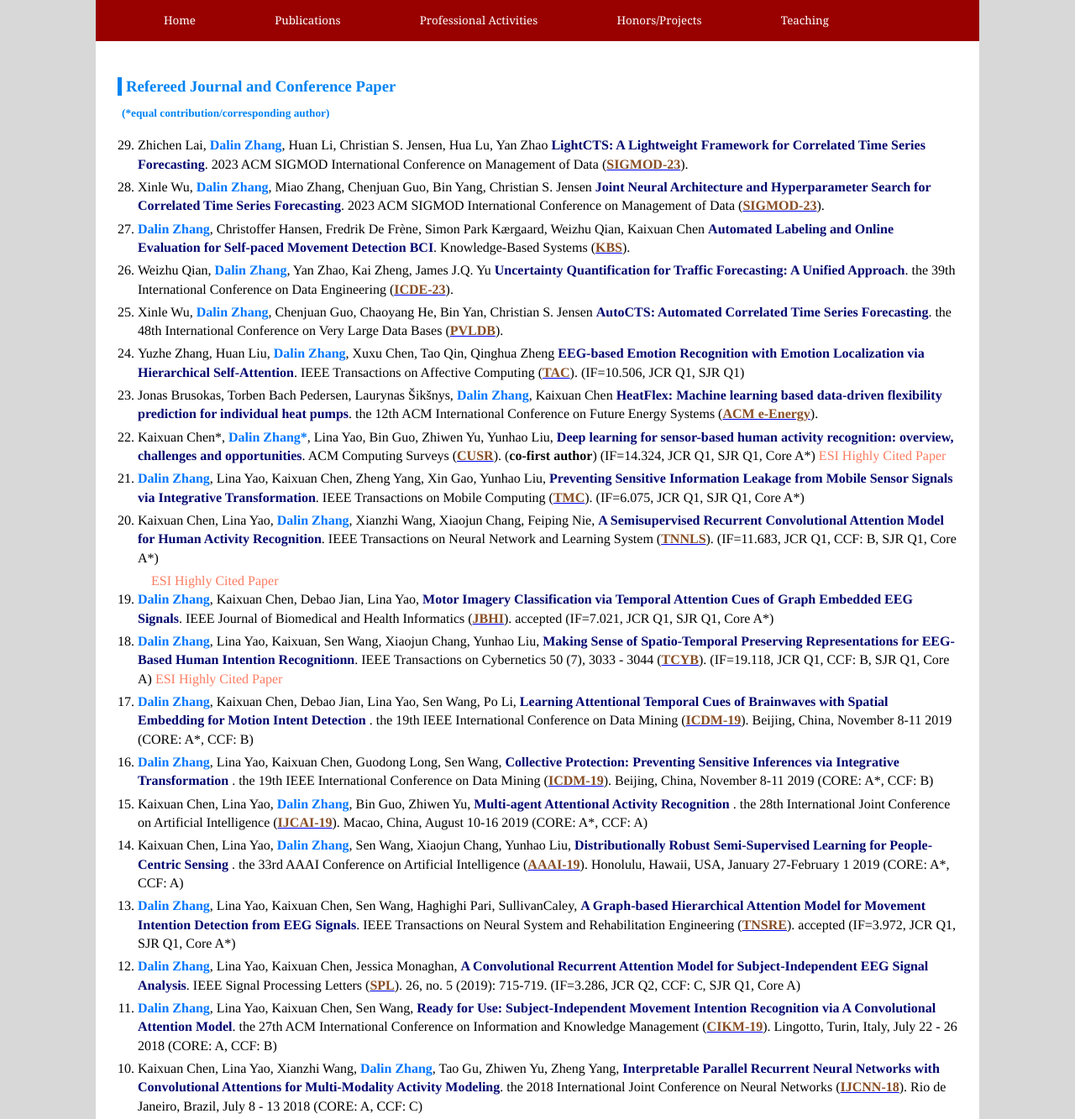
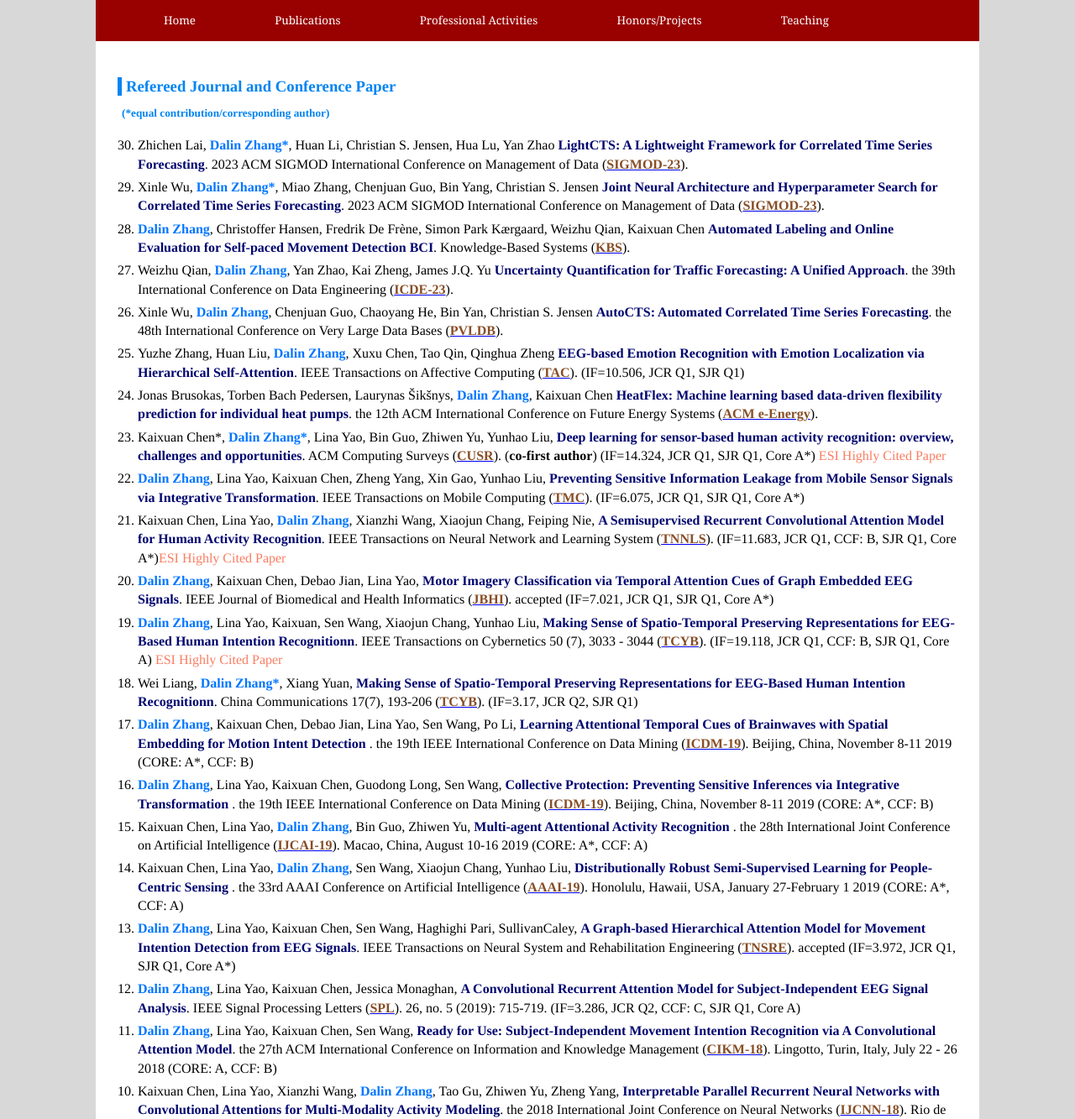
Before and after one commit to dalinzhang/dalinzhang.github.io, a plain HTML site: page publications.html in a window 1280 px wide. Shown: the top 1333 px of the page at 84% size. Drawn offline with Linux system fonts and the light colour scheme.

Commit message:
Update publications.html

```diff
--- a/publications.html
+++ b/publications.html
@@ -64,10 +64,10 @@
            margin: 10px 0 5px;">(*equal contribution/corresponding author)</h5>
 
 
-<ol reversed start="29">
-     <li>Zhichen Lai, <strong><font color="#0076ff">Dalin Zhang</font></strong>, Huan Li, Christian S. Jensen, Hua Lu, Yan Zhao <a href="https://arxiv.org/abs/2302.11974v2"><strong><font color= "#00066f">LightCTS: A Lightweight Framework for Correlated Time Series Forecasting</font></strong></a>.
+<ol reversed start="30">
+     <li>Zhichen Lai, <strong><font color="#0076ff">Dalin Zhang*</font></strong>, Huan Li, Christian S. Jensen, Hua Lu, Yan Zhao <a href="https://arxiv.org/abs/2302.11974v2"><strong><font color= "#00066f">LightCTS: A Lightweight Framework for Correlated Time Series Forecasting</font></strong></a>.
         2023 ACM SIGMOD International Conference on Management of Data (<a href="https://2023.sigmod.org/"><strong><u><font color="#874e26">SIGMOD-23</font></u></strong></a>). </li>
-    <li>Xinle Wu, <strong><font color="#0076ff">Dalin Zhang</font></strong>, Miao Zhang, Chenjuan Guo, Bin Yang, Christian S. Jensen <a href="https://arxiv.org/abs/2211.16126"><strong><font color= "#00066f">Joint Neural Architecture and Hyperparameter Search for Correlated Time Series Forecasting</font></strong></a>.
+    <li>Xinle Wu, <strong><font color="#0076ff">Dalin Zhang*</font></strong>, Miao Zhang, Chenjuan Guo, Bin Yang, Christian S. Jensen <a href="https://arxiv.org/abs/2211.16126"><strong><font color= "#00066f">Joint Neural Architecture and Hyperparameter Search for Correlated Time Series Forecasting</font></strong></a>.
         2023 ACM SIGMOD International Conference on Management of Data (<a href="https://2023.sigmod.org/"><strong><u><font color="#874e26">SIGMOD-23</font></u></strong></a>). </li>
     <li><strong><font color="#0076ff">Dalin Zhang</font></strong>, Christoffer Hansen, Fredrik De Frène, Simon Park Kærgaard, Weizhu Qian, Kaixuan Chen <a href="https://www.sciencedirect.com/science/article/pii/S0950705123001338"><strong><font color= "#00066f">Automated Labeling and Online Evaluation for Self-paced Movement Detection BCI</font></strong></a>.
         Knowledge-Based Systems (<a href="https://www.sciencedirect.com/journal/knowledge-based-systems"><strong><u><font color="#874e26">KBS</font></u></strong></a>). </li>
@@ -84,11 +84,13 @@
     <li><strong><font color="#0076ff">Dalin Zhang</font></strong>, Lina Yao, Kaixuan Chen, Zheng Yang, Xin Gao, Yunhao Liu, <a href="https://ieeexplore.ieee.org/document/9424974"><strong><font color= "#00066f">Preventing Sensitive Information Leakage from Mobile Sensor Signals via Integrative Transformation</font></strong></a>.
         IEEE Transactions on Mobile Computing (<a href="https://www.computer.org/csdl/journal/tm"><strong><u><font color="#874e26">TMC</font></u></strong></a>). (IF=6.075, JCR Q1, SJR Q1, Core A*)</li>
     <li>Kaixuan Chen, Lina Yao, <strong><font color="#0076ff">Dalin Zhang</font></strong>, Xianzhi Wang, Xiaojun Chang, Feiping Nie, <a href="https://ieeexplore.ieee.org/abstract/document/8767027"><strong><font color= "#00066f">A Semisupervised Recurrent Convolutional Attention Model for Human Activity Recognition</font></strong></a>.
-        IEEE Transactions on Neural Network and Learning System (<a href="https://cis.ieee.org/publications/t-neural-networks-and-learning-systems"><strong><u><font color="#874e26">TNNLS</font></u></strong></a>). (IF=11.683, JCR Q1, CCF: B, SJR Q1, Core A*)</li><font color= "#FB7C61">ESI Highly Cited Paper</font></li>
+        IEEE Transactions on Neural Network and Learning System (<a href="https://cis.ieee.org/publications/t-neural-networks-and-learning-systems"><strong><u><font color="#874e26">TNNLS</font></u></strong></a>). (IF=11.683, JCR Q1, CCF: B, SJR Q1, Core A*)<font color= "#FB7C61">ESI Highly Cited Paper</font></li>
     <li><strong><font color="#0076ff">Dalin Zhang</font></strong>, Kaixuan Chen, Debao Jian, Lina Yao, <a href="https://ieeexplore.ieee.org/document/8961150"><strong><font color= "#00066f">Motor Imagery Classification via Temporal Attention Cues of Graph Embedded EEG Signals</font></strong></a>.
         IEEE Journal of Biomedical and Health Informatics (<a href="https://jbhi.embs.org/"><strong><u><font color="#874e26">JBHI</font></u></strong></a>). accepted (IF=7.021, JCR Q1, SJR Q1, Core A*)</li>
     <li><strong><font color="#0076ff">Dalin Zhang</font></strong>, Lina Yao, Kaixuan, Sen Wang, Xiaojun Chang, Yunhao Liu, <a href="https://ieeexplore.ieee.org/abstract/document/8698218"><strong><font color= "#00066f">Making Sense of Spatio-Temporal Preserving Representations for EEG-Based Human Intention Recognitionn</font></strong></a>.
         IEEE Transactions on Cybernetics 50 (7), 3033 - 3044 (<a href="https://ieeexplore.ieee.org/xpl/RecentIssue.jsp?punumber=6221036"><strong><u><font color="#874e26">TCYB</font></u></strong></a>). (IF=19.118, JCR Q1, CCF: B, SJR Q1, Core A) <font color= "#FB7C61">ESI Highly Cited Paper</font></li>
+    <li>Wei Liang, <strong><font color="#0076ff">Dalin Zhang*</font></strong>, Xiang Yuan, <a href="https://ieeexplore.ieee.org/abstract/document/9147143"><strong><font color= "#00066f">Making Sense of Spatio-Temporal Preserving Representations for EEG-Based Human Intention Recognitionn</font></strong></a>.
+        China Communications 17(7), 193-206 (<a href="https://ieeexplore.ieee.org/xpl/RecentIssue.jsp?punumber=6245522"><strong><u><font color="#874e26">TCYB</font></u></strong></a>). (IF=3.17, JCR Q2, SJR Q1)
     <li> <strong><font color="#0076ff">Dalin Zhang</font></strong>, Kaixuan Chen, Debao Jian, Lina Yao, Sen Wang, Po Li, <a href="https://ieeexplore.ieee.org/document/8970671"><strong><font color= "#00066f"> Learning Attentional Temporal Cues of Brainwaves with Spatial Embedding for Motion Intent Detection </font></strong></a>.
         the 19th IEEE International Conference on Data Mining (<a href="http://icdm2019.bigke.org/"><strong><u><font color="#874e26">ICDM-19</font></u></strong></a>). Beijing, China, November 8-11 2019 (CORE: A*, CCF: B)</li>
     <li> <strong><font color="#0076ff">Dalin Zhang</font></strong>, Lina Yao, Kaixuan Chen, Guodong Long, Sen Wang, <a href="https://ieeexplore.ieee.org/abstract/document/8970834"><strong><font color= "#00066f"> Collective Protection: Preventing Sensitive Inferences via Integrative Transformation </font></strong></a>.
@@ -102,7 +104,7 @@
     <li><strong><font color="#0076ff">Dalin Zhang</font></strong>, Lina Yao, Kaixuan Chen, Jessica Monaghan, <a href="https://ieeexplore.ieee.org/document/8675451?arnumber=8675451&source=authoralert"><strong><font color= "#00066f">A Convolutional Recurrent Attention Model for Subject-Independent EEG Signal Analysis</font></strong></a>.
         IEEE Signal Processing Letters (<a href="https://signalprocessingsociety.org/publications-resources/ieee-signal-processing-letters"><strong><u><font color="#874e26">SPL</font></u></strong></a>). 26, no. 5 (2019): 715-719. (IF=3.286, JCR Q2, CCF: C, SJR Q1, Core A)</li>
     <li><strong><font color="#0076ff">Dalin Zhang</font></strong>, Lina Yao, Kaixuan Chen, Sen Wang, <a href="https://dl.acm.org/citation.cfm?id=3269259"><strong><font color= "#00066f">Ready for Use: Subject-Independent Movement Intention Recognition via A Convolutional Attention Model</font></strong></a>.
-        the 27th ACM International Conference on Information and Knowledge Management (<a href="https://www.cikm2018.units.it/"><strong><u><font color="#874e26">CIKM-19</font></u></strong></a>). Lingotto, Turin, Italy, July 22 - 26 2018 (CORE: A, CCF: B)</li>
+        the 27th ACM International Conference on Information and Knowledge Management (<a href="https://www.cikm2018.units.it/"><strong><u><font color="#874e26">CIKM-18</font></u></strong></a>). Lingotto, Turin, Italy, July 22 - 26 2018 (CORE: A, CCF: B)</li>
     <li>Kaixuan Chen, Lina Yao, Xianzhi Wang, <strong><font color="#0076ff">Dalin Zhang</font></strong>, Tao Gu, Zhiwen Yu, Zheng Yang, <a href="https://ieeexplore.ieee.org/abstract/document/8489767"><strong><font color= "#00066f">Interpretable Parallel Recurrent Neural Networks with Convolutional Attentions for Multi-Modality Activity Modeling</font></strong></a>.
         the 2018 International Joint Conference on Neural Networks (<a href="https://www.ijcnn.org/"><strong><u><font color="#874e26">IJCNN-18</font></u></strong></a>). Rio de Janeiro, Brazil, July 8 - 13 2018 (CORE: A, CCF: C)</li>
     <li><strong><font color="#0076ff">Dalin Zhang</font></strong>, Lina Yao, Sen Wang, Kaixuan Chen, Boualem Benatallah, <a href="https://link.springer.com/chapter/10.1007/978-3-319-93034-3_13"><strong><font color= "#00066f">Fuzzy Integral Optimization with Deep Q-Network for EEG-based Intention Recognition</font></strong></a>.
```
